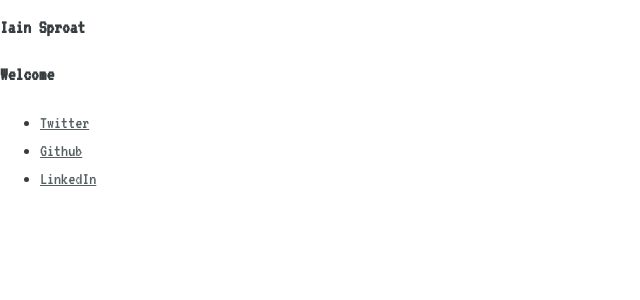
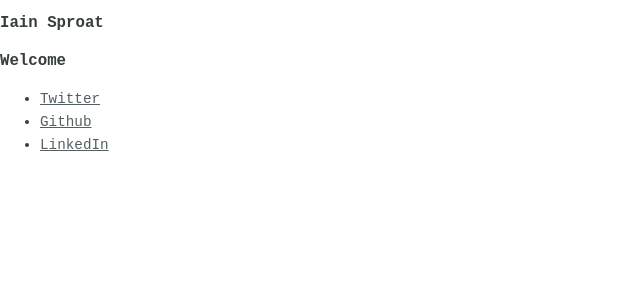
Before and after one commit to iainsproat/iainsproat.github.io, a Jekyll site: the page built from index.md, in a window 1280 px wide. Shown: the top 300 px of the page, without its empty margins (0-640 px from the left). Built offline with Jekyll 4.4.1, drawn with Linux system fonts in a browser that asks for light colours.

Commit message:
Removing custom font
* custom font was heavyweight for this site

```diff
--- a/_sass/_base.scss
+++ b/_sass/_base.scss
@@ -1,5 +1,5 @@
 $main: #F0F0F0;
-$font-stack: 'VT323', monospace;
+$font-stack: monospace;
 $font-color: #373D3F;
 $link-color: #555F61;
 $link-hover-color: $main;
```
